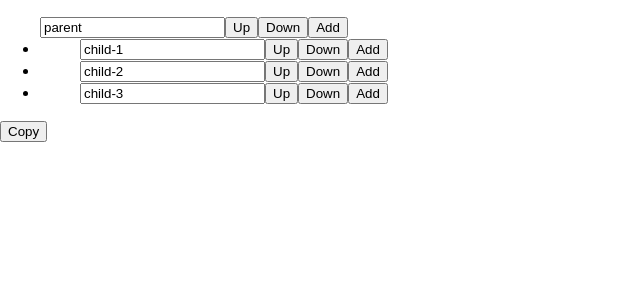
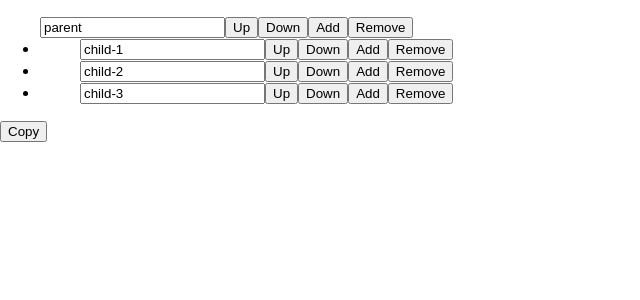
Before and after one commit to yszk0123/outline, a React (Create React App) app: page / in a window 1280 px wide. Shown: the top 300 px of the page, without its empty margins (0-640 px from the left). Built offline with nearby package versions, Linux system fonts and the light colour scheme.

Commit message:
feat: implement "remove"

```diff
--- a/src/components/App.tsx
+++ b/src/components/App.tsx
@@ -45,6 +45,7 @@ interface TreeViewProps {
   onMoveUp: (tree: Tree) => void;
   onMoveDown: (tree: Tree) => void;
   onAdd: (tree: Tree) => void;
+  onRemove: (tree: Tree) => void;
 }
 
 function TreeView({
@@ -53,6 +54,7 @@ function TreeView({
   onMoveUp,
   onMoveDown,
   onAdd,
+  onRemove,
 }: TreeViewProps) {
   const handleChange = useCallback(
     (event: React.ChangeEvent<HTMLInputElement>) => {
@@ -79,6 +81,12 @@ function TreeView({
     },
     [tree, onAdd],
   );
+  const handleRemove = useCallback(
+    (_event: React.MouseEvent) => {
+      onRemove(tree);
+    },
+    [tree, onRemove],
+  );
 
   return (
     <ul>
@@ -86,6 +94,7 @@ function TreeView({
       <button onClick={handleMoveUp}>Up</button>
       <button onClick={handleMoveDown}>Down</button>
       <button onClick={handleAdd}>Add</button>
+      <button onClick={handleRemove}>Remove</button>
       {(tree.children || []).map((child, i) => {
         return (
           <li key={i}>
@@ -95,6 +104,7 @@ function TreeView({
               onMoveUp={onMoveUp}
               onMoveDown={onMoveDown}
               onAdd={onAdd}
+              onRemove={onRemove}
             />
           </li>
         );
@@ -125,6 +135,7 @@ enum ActionType {
   MOVE_UP = 'MOVE_UP',
   MOVE_DOWN = 'MOVE_DOWN',
   ADDED = 'ADDED',
+  REMOVED = 'REMOVED',
 }
 
 type Action =
@@ -142,6 +153,10 @@ type Action =
     }
   | {
       type: ActionType.ADDED;
+      payload: { id: string };
+    }
+  | {
+      type: ActionType.REMOVED;
       payload: { id: string };
     };
 
@@ -234,6 +249,27 @@ function reducer(state: Data, action: Action): Data {
         });
         return;
       }
+      case ActionType.REMOVED: {
+        const { id } = action.payload;
+        updateTree(data.tree, id, (tree, parent) => {
+          if (!parent) {
+            return;
+          }
+
+          const children = parent.children;
+          if (!children) {
+            return;
+          }
+
+          const index = children.findIndex(e => e.id === tree.id);
+          if (index < 0) {
+            return;
+          }
+
+          children.splice(index, 1);
+        });
+        return;
+      }
     }
   });
 }
@@ -255,6 +291,9 @@ export function App() {
   const handleAdd = useCallback((tree: Tree) => {
     dispatch({ type: ActionType.ADDED, payload: { id: tree.id } });
   }, []);
+  const handleRemove = useCallback((tree: Tree) => {
+    dispatch({ type: ActionType.REMOVED, payload: { id: tree.id } });
+  }, []);
 
   return (
     <div>
@@ -264,6 +303,7 @@ export function App() {
         onMoveUp={handleMoveUp}
         onMoveDown={handleMoveDown}
         onAdd={handleAdd}
+        onRemove={handleRemove}
       />
       <button onClick={handleCopy}>Copy</button>
     </div>
```
